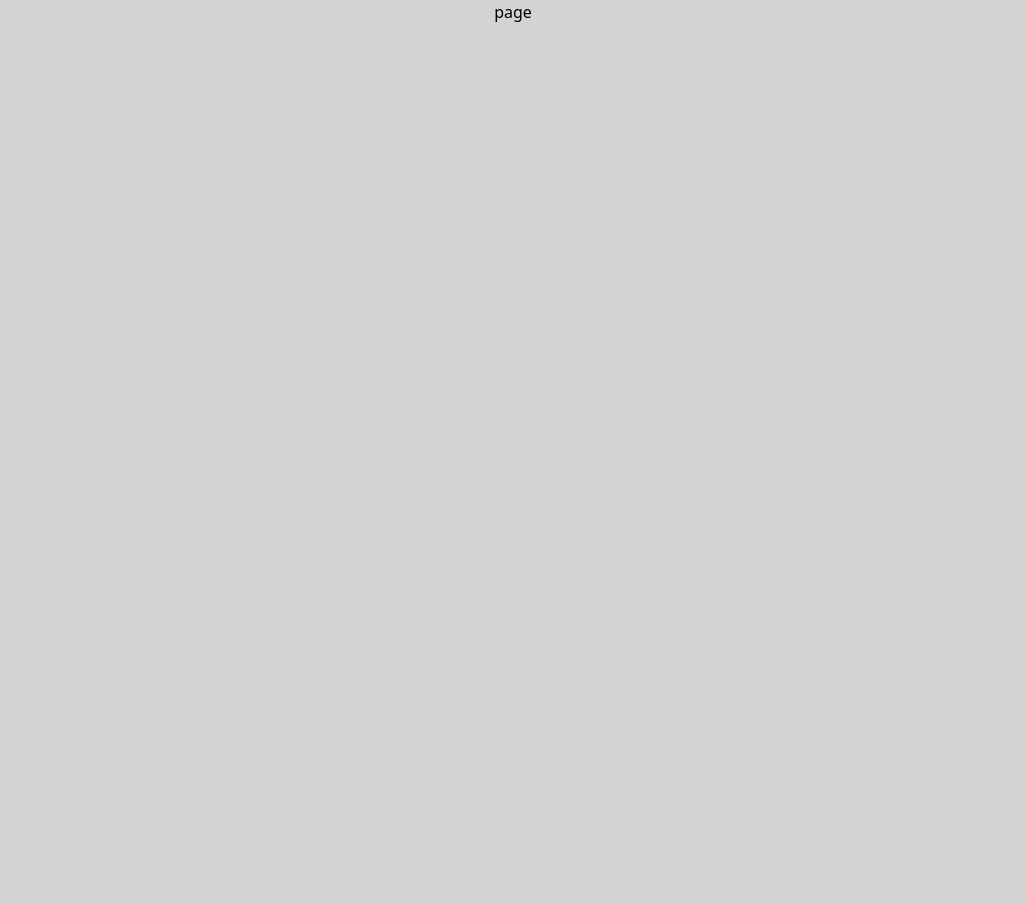
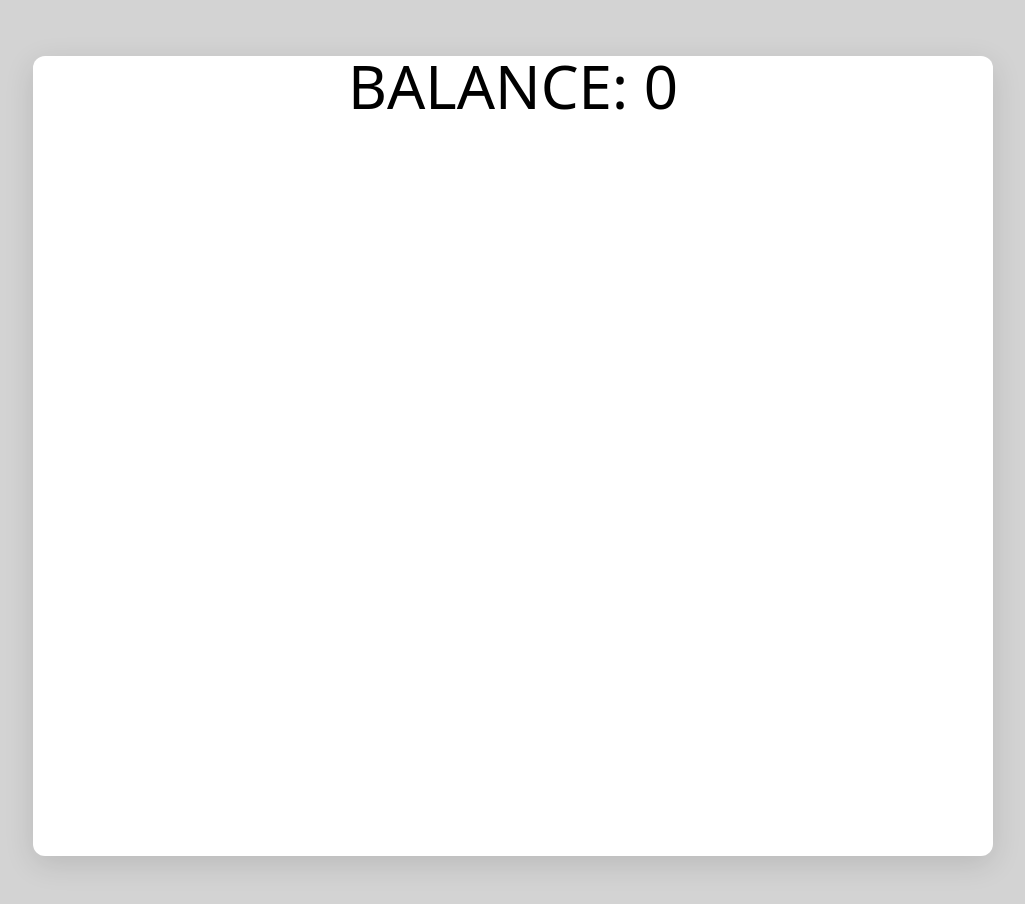
Before and after one commit to codify4/nextJS_Projects, a Next.js app in the folder ionic_bank/: page /balance in a window 1280 px wide. Shown: the top 904 px of the page, without its empty margins (127-1152 px from the left). Before the commit the page ends 800 px from the top, so only its background shows below. Built offline with nearby package versions, Linux system fonts and the light colour scheme.

Commit message:
balance page work begun

```diff
--- a/ionic_bank/app/balance/page.tsx
+++ b/ionic_bank/app/balance/page.tsx
@@ -1,9 +1,15 @@
-import React from 'react'
+"use client"
+import React, { useState } from 'react';
 
 const page = () => {
-  return (
-    <div>page</div>
-  )
+
+    const [balance, setBalance] = useState(0);
+
+    return (
+        <main className='flex items-start justify-center my-14 mx-14 w-9/12 h-[800px] bg-[#ffffff] rounded-xl shadow-[0_8px_30px_rgb(0,0,0,0.12)]'>
+            <h1 className='text-6xl' onChange={() => {setBalance}}>BALANCE: {balance}</h1>
+        </main>
+    )
 }
 
 export default page
--- a/ionic_bank/app/components/Button.tsx
+++ b/ionic_bank/app/components/Button.tsx
@@ -5,7 +5,7 @@ type ButtonProps = {
 const Button = ({ text }: ButtonProps) => {
 
   return (
-    <button className='flex bg-none border-2 border-black text-3xl text-black p-2 rounded-xl m-5 transition-transform transform  hover:-translate-y-2 hover:bg-gradient-to-r from-[#000080] to-[#0000CD] hover:border-none hover:text-white'>
+    <button className='flex bg-none border-2 border-black text-3xl text-black py-1 px-10 rounded-xl m-5 transition-transform transform  hover:-translate-y-2 hover:bg-gradient-to-r from-[#000080] to-[#0000CD] hover:border-none hover:text-white'>
       {text}
     </button>
   )
```
